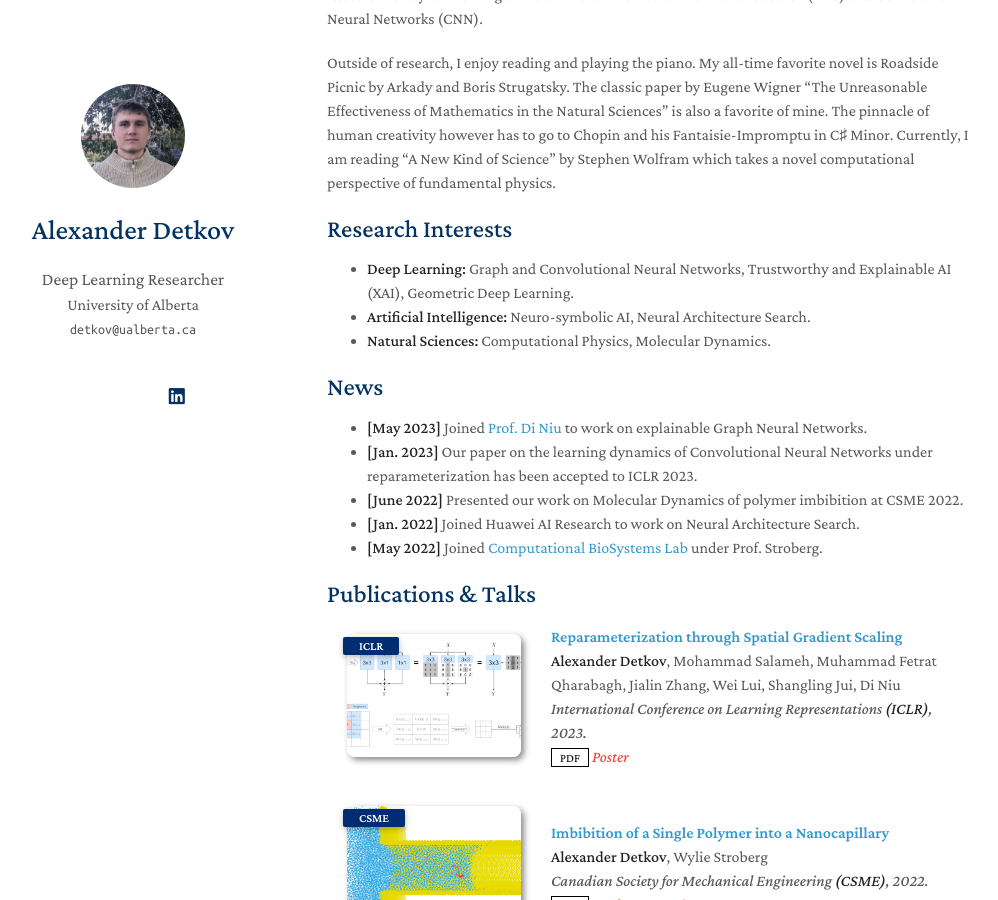
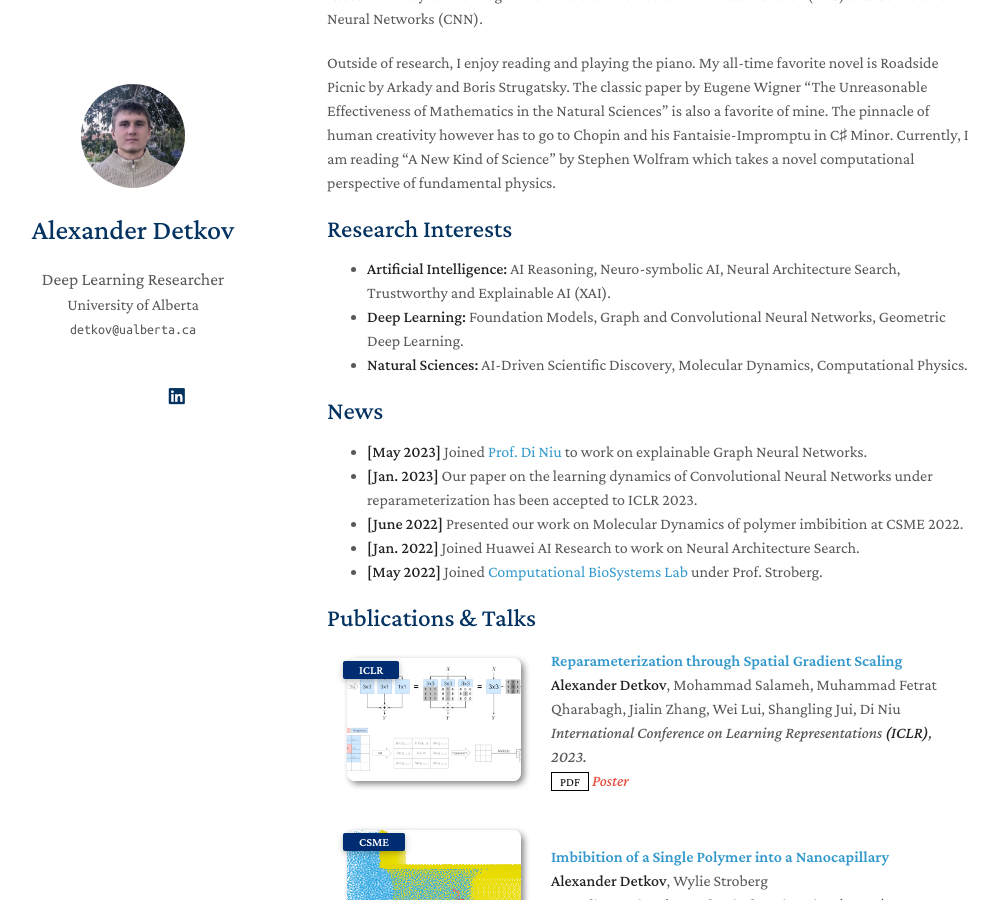
Before and after one commit to AlexanderDetkov/AlexanderDetkov.github.io, a Jekyll site: the page built from index.md, in a window 1280 px wide and 900 px high, scrolled down 314 px. Shown: the whole window, without its empty margins (143-1141 px from the left). Built offline with Jekyll 4.4.1, drawn with Linux system fonts in a browser that asks for light colours; nearby versions of some CDN libraries; a style sheet for code colours, icons or effects is not loaded; our own code applies the rules of GitHub Pages for plain Markdown files.

Commit message:
Update index.md

```diff
--- a/index.md
+++ b/index.md
@@ -10,9 +10,9 @@ Currently, I am working with [Prof. Di Niu](https://sites.ualberta.ca/~dniu/Home
 Outside of research, I enjoy reading and playing the piano. My all-time favorite novel is Roadside Picnic by Arkady and Boris Strugatsky. The classic paper by Eugene Wigner "The Unreasonable Effectiveness of Mathematics in the Natural Sciences" is also a favorite of mine. The pinnacle of human creativity however has to go to Chopin and his Fantaisie-Impromptu in C♯ Minor. Currently, I am reading “A New Kind of Science” by Stephen Wolfram which takes a novel computational perspective of fundamental physics.
 
 ## Research Interests
-- **Deep Learning:** Graph and Convolutional Neural Networks, Trustworthy and Explainable AI (XAI), Geometric Deep Learning.
-- **Artificial Intelligence:** Neuro-symbolic AI, Neural Architecture Search.
-- **Natural Sciences:** Computational Physics, Molecular Dynamics.
+- **Artificial Intelligence:** AI Reasoning, Neuro-symbolic AI, Neural Architecture Search, Trustworthy and Explainable AI (XAI).
+- **Deep Learning:** Foundation Models, Graph and Convolutional Neural Networks, Geometric Deep Learning.
+- **Natural Sciences:** AI-Driven Scientific Discovery, Molecular Dynamics, Computational Physics.
 
 ## News
 - **[May 2023]** Joined [Prof. Di Niu](https://sites.ualberta.ca/~dniu/Homepage/Home.html) to work on explainable Graph Neural Networks.
```
